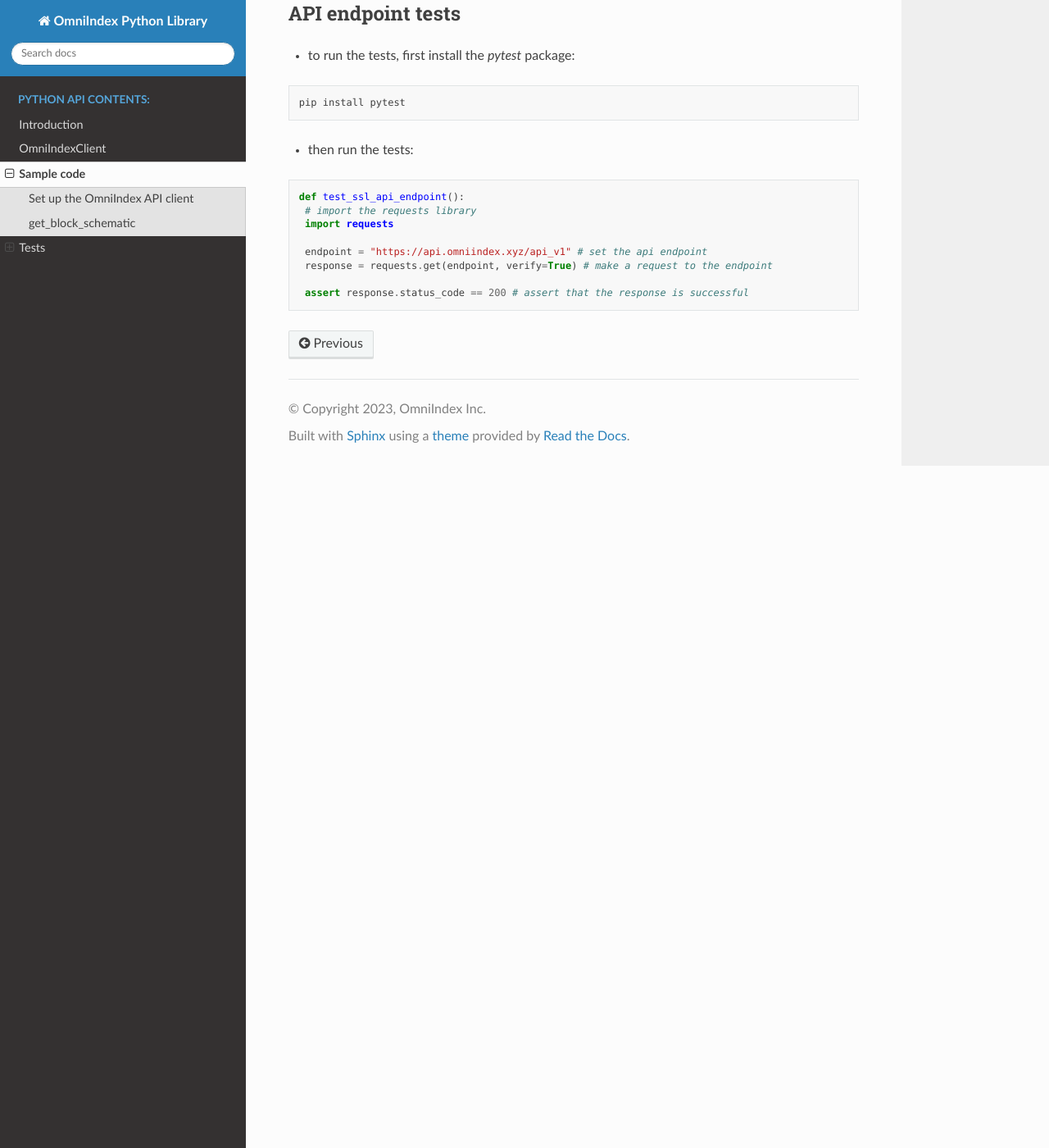
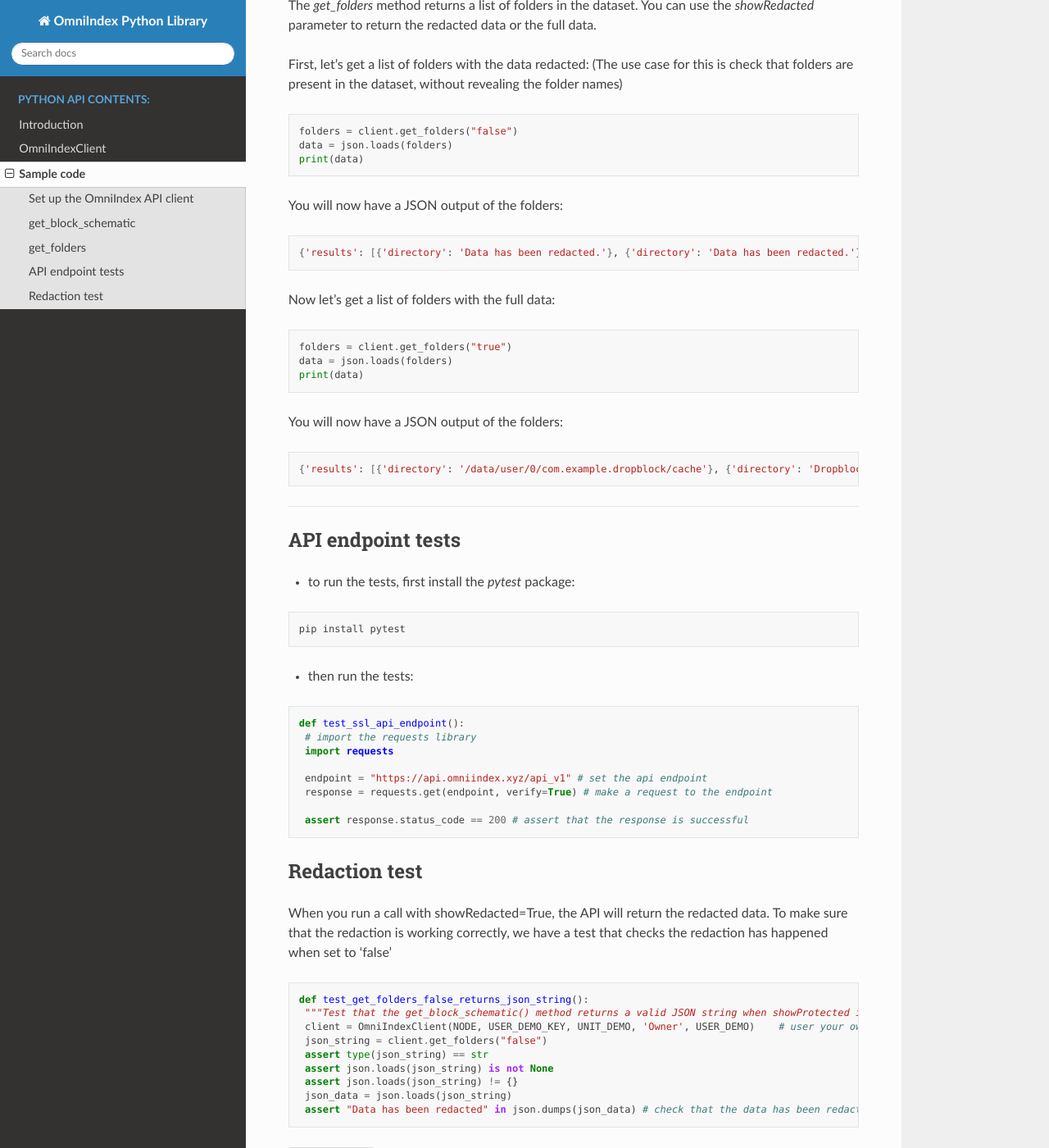
Before and after one commit to OmniIndex/python, a Sphinx documentation site: the page built from docs/source/examples/sample_code.rst, in a window 1280 px wide and 1400 px high, scrolled down 1346 px. Shown: the whole window at 82% size. Built offline with Sphinx 7.4.7 and the Read the Docs theme 2.0.0, drawn with Linux system fonts in a browser that asks for light colours.

Commit message:
added sample code documentation

```diff
--- a/docs/conf.py
+++ b/docs/conf.py
@@ -14,7 +14,7 @@
 project = 'OmniIndex Python Library'
 copyright = '2023, OmniIndex Inc'
 author = 'James Stanbridge'
-release = '0.1.7'
+release = '0.1.8'
 
 # -- General configuration ---------------------------------------------------
 # https://www.sphinx-doc.org/en/master/usage/configuration.html#general-configuration
--- a/docs/source/examples/sample_code.rst
+++ b/docs/source/examples/sample_code.rst
@@ -54,7 +54,39 @@
 
    {'0': {'column_name': 'bodyowners', 'data_type': 'text'}, '1': {'column_name': 'bodysearchableowners', 'data_type': 'text'}, '2': {'column_name': 'contentsearchableowners', 'data_type': 'text'}, '3': {'column_name': 'context', 'data_type': 'text'}, '4': {'column_name': 'context2', 'data_type': 'text'}, '5': {'column_name': 'folder', 'data_type': 'text'}, '6': {'column_name': 'fromowners', 'data_type': 'text'}, '7': {'column_name': 'fromsearchableowners', 'data_type': 'text'}, '8': {'column_name': 'hash', 'data_type': 'character varying'}, '9': {'column_name': 'message_id', 'data_type': 'text'}, '10': {'column_name': 'oidxid', 'data_type': 'integer'}, '11': {'column_name': 'prevhash', 'data_type': 'character varying'}, '12': {'column_name': 'priorhash', 'data_type': 'text'}, '13': {'column_name': 'recieveddate', 'data_type': 'timestamp without time zone'}, '14': {'column_name': 'sentiment', 'data_type': 'text'}, '15': {'column_name': 'sentiment2', 'data_type': 'text'}, '16': {'column_name': 'subject', 'data_type': 'text'}, '17': {'column_name': 'toowners', 'data_type': 'text'}, '18': {'column_name': 'tosearchableowners', 'data_type': 'text'}}
 
-Tests
+get_folders
+-----------
+
+The `get_folders` method returns a list of folders in the dataset. You can use the `showRedacted` parameter to return the redacted data or the full data.
+
+First, let's get a list of folders with the data redacted: (The use case for this is check that folders are present in the dataset, without revealing the folder names)
+
+.. code-block:: python
+
+   folders = client.get_folders("false")
+   data = json.loads(folders)
+   print(data)
+
+You will now have a JSON output of the folders:
+
+.. code-block:: bash
+
+   {'results': [{'directory': 'Data has been redacted.'}, {'directory': 'Data has been redacted.'}, {'directory': 'Data has been redacted.'}, {'directory': 'Data has been redacted.'}, {'directory': 'Data has been redacted.'}]}
+
+Now let's get a list of folders with the full data:
+
+.. code-block:: python
+
+   folders = client.get_folders("true")
+   data = json.loads(folders)
+   print(data)
+
+You will now have a JSON output of the folders:
+
+.. code-block:: bash
+
+   {'results': [{'directory': '/data/user/0/com.example.dropblock/cache'}, {'directory': 'Dropblock/2023-03-07'}, {'directory': 'Dropblock/2023-03-02'}, {'directory': 'Dropblock/2023-03-01'}, {'directory': 'Dropblock'}]}Tests
+
 =====
 
 API endpoint tests
@@ -78,3 +110,20 @@
     response = requests.get(endpoint, verify=True) # make a request to the endpoint
 
     assert response.status_code == 200 # assert that the response is successful
+
+Redaction test
+--------------
+
+When you run a call with showRedacted=True, the API will return the redacted data. To make sure that the redaction is working correctly, we have a test that checks the redaction has happened when set to 'false'
+
+.. code-block:: python
+
+   def test_get_folders_false_returns_json_string():
+    """Test that the get_block_schematic() method returns a valid JSON string when showProtected is set to false"""
+    client = OmniIndexClient(NODE, USER_DEMO_KEY, UNIT_DEMO, 'Owner', USER_DEMO)    # user your own api key etc here
+    json_string = client.get_folders("false")
+    assert type(json_string) == str
+    assert json.loads(json_string) is not None
+    assert json.loads(json_string) != {}
+    json_data = json.loads(json_string)
+    assert "Data has been redacted" in json.dumps(json_data) # check that the data has been redacted
--- a/setup.py
+++ b/setup.py
@@ -10,7 +10,7 @@
 
 setup(
     name="omniindex",
-    version="0.1.7",
+    version="0.1.8",
     packages=find_packages(),
     install_requires=[
         "requests",
```
